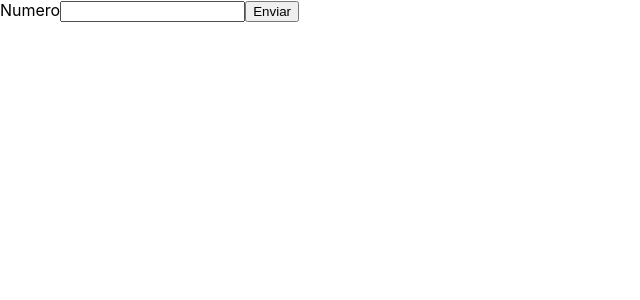
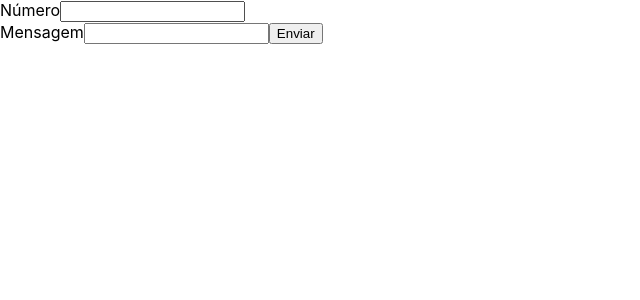
Before and after one commit to gabrielcury/nextjs-vercel, a Next.js app: page /sms in a window 1280 px wide. Shown: the top 300 px of the page, without its empty margins (0-640 px from the left). Built offline with nearby package versions, Linux system fonts and the light colour scheme.

Commit message:
Update sms.js

```diff
--- a/pages/sms.js
+++ b/pages/sms.js
@@ -1,12 +1,16 @@
 function SMS() {
-  const registerUser = async event => {
+  const sendMessage = async event => {
     event.preventDefault()
+
+
+    alert(event.target.name.value);
 
     const res = await fetch(
       'https://hooks.zapier.com/hooks/catch/123456/abcde',
       {
         body: JSON.stringify({
-          name: event.target.name.value
+          name: event.target.name.value,
+          numero: event.target.numero.value
         }),
         headers: {
           'Content-Type': 'application/json'
@@ -20,9 +24,12 @@ function SMS() {
   }
 
   return (
-    <form onSubmit={registerUser}>
-      <label htmlFor="name">Numero</label>
-      <input id="name" name="name" type="text" autoComplete="name" required />
+    <form onSubmit={sendMessage}>
+      <label htmlFor="numero">Número</label>
+      <input id="numero" name="numero" type="text" autoComplete="numero" required />
+       <br />
+      <label htmlFor="mensagem">Mensagem</label>
+      <input id="mensagem" name="mensagem" type="text" autoComplete="mensagem" required />
       <button type="submit">Enviar</button>
     </form>
   )
```
